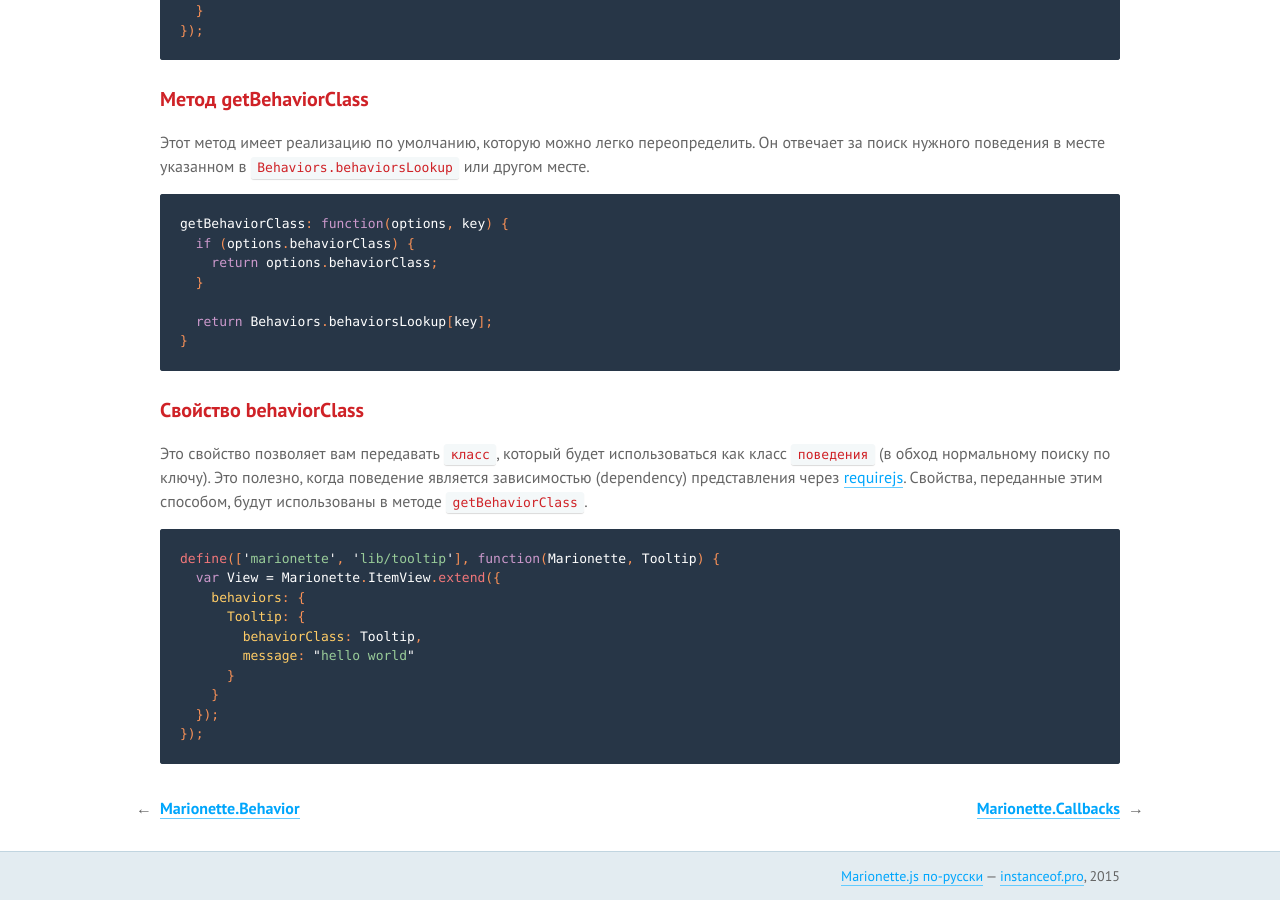
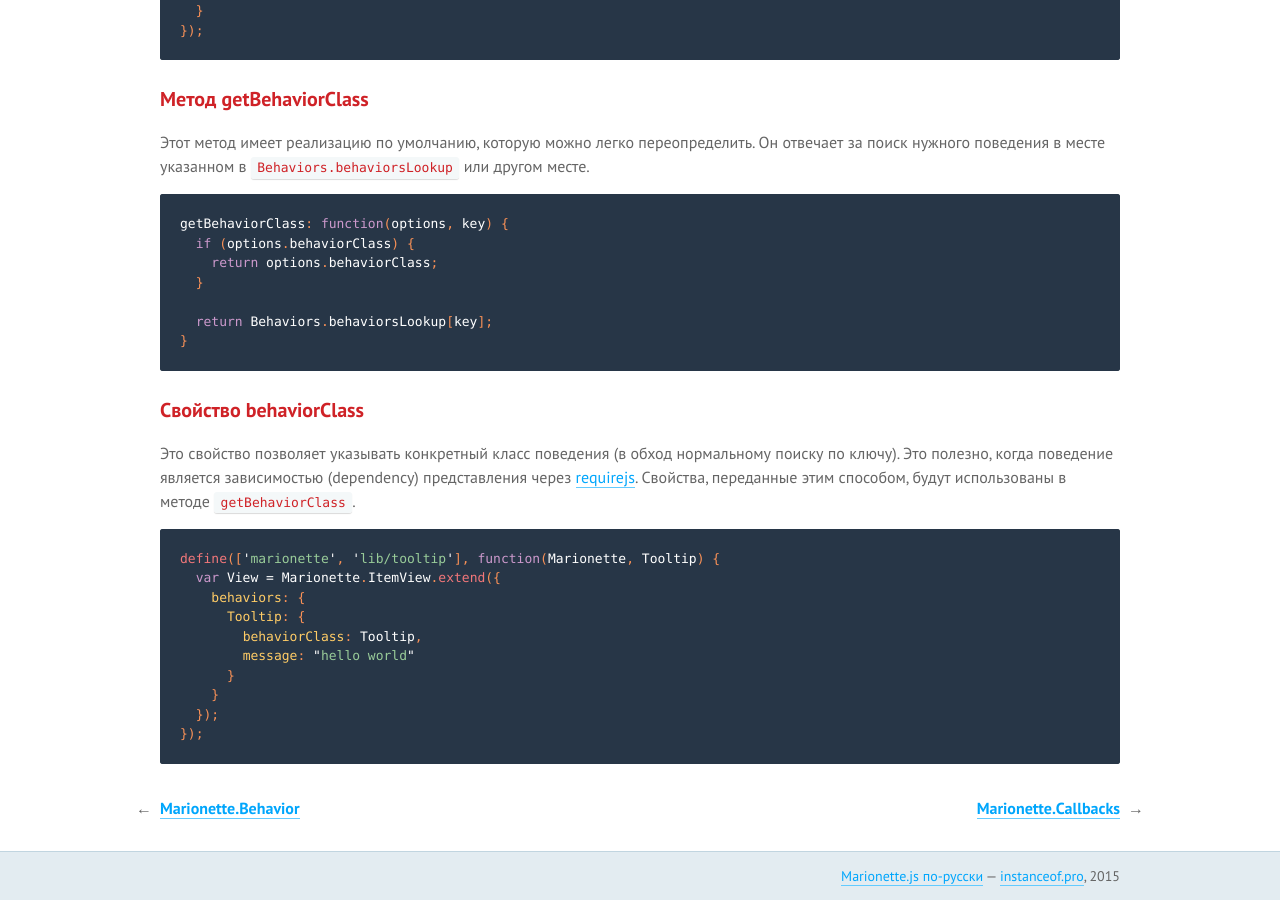
Before and after one commit to sadcitizen/marionettejs.ru, a Jekyll site: the page built from _posts/2014-02-10-behaviors.md, in a window 1280 px wide and 900 px high, scrolled down 1357 px. Built offline with Jekyll 4.4.1, drawn with Linux system fonts in a browser that asks for light colours; some web fonts are replaced; Markdown is read by kramdown in place of the engine named in the settings; some of the changed text lies outside the part shown.

Commit message:
update ru/Behaviors

```diff
--- a/_includes/translation/ru/marionette.behaviors.md
+++ b/_includes/translation/ru/marionette.behaviors.md
@@ -1,8 +1,9 @@
-Класс `Marionette.Behaviors` является вспомогательным классом, который берет на себя задачу присоединить экземпляры ваших `поведений` к нужным `View`.
+`Marionette.Behaviors` является вспомогательным классом, который берет на себя задачу присоединить экземпляры ваших [поведений](../behavior/) к нужным представлениям.
 Наиболее важной частью этого класса является то, что вы **должны** переопределить метод класса `behaviorsLookup` или
 установить свойство `behaviorClass` для корректной работы.
 
 ## Содержание
+
 * [API](#api)
   * [Метод behaviorsLookup](#behaviorslookup)
   * [Метод getBehaviorClass](#getbehaviorclass)
@@ -60,7 +61,7 @@
 
 ### <a name="behaviorclass"></a> Свойство behaviorClass
 
-Это свойство позволяет вам передавать `класс`, который будет использоваться как класс `поведения` (в обход нормальному поиску по ключу).
+Это свойство позволяет указывать конкретный класс поведения (в обход нормальному поиску по ключу).
 Это полезно, когда поведение является зависимостью (dependency) представления через [requirejs](http://requirejs.org/).
 Свойства, переданные этим способом, будут использованы в методе `getBehaviorClass`.
 
```
Also changed, not shown: _posts/2014-02-01-behavior.md (+1 -1 lines).
